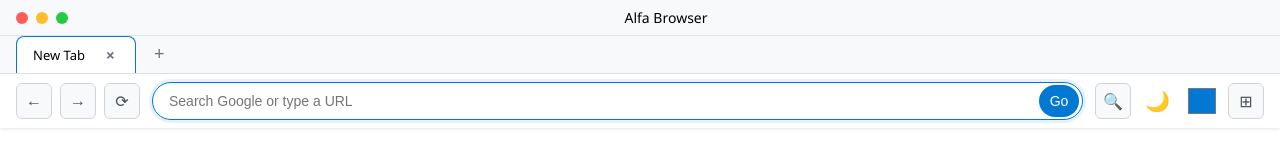
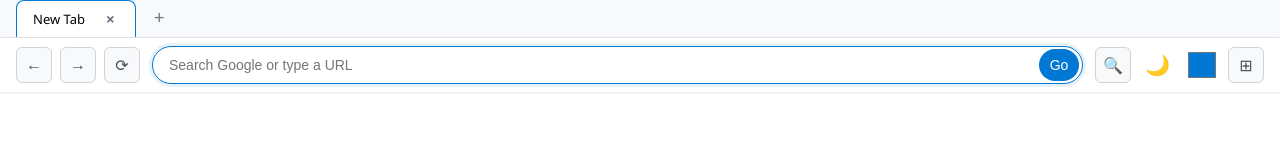
Before and after one commit to Adamya-Gupta/Noob-Browser, a website built with Vite: page index.html in a window 1280 px wide. Built offline with nearby package versions, Linux system fonts and the light colour scheme.

Commit message:
clean up

```diff
--- a/index.html
+++ b/index.html
@@ -7,7 +7,7 @@
 </head>
 <body>
   <!-- Title Bar -->
-  <div id="title-bar">
+  <!-- <div id="title-bar">
     <div id="window-controls">
       <div class="window-control close"></div>
       <div class="window-control minimize"></div>
@@ -15,7 +15,7 @@
     </div>
     <div>Alfa Browser</div>
     <div></div>
-  </div>
+  </div> -->
 
   <!-- Tabs Container -->
   <div id="tabs-container">
--- a/package.json
+++ b/package.json
@@ -2,7 +2,7 @@
   "name": "alfabrowser",
   "productName": "alfabrowser",
   "version": "1.0.0",
-  "description": "My Electron application description",
+  "description": "Alfa Browser for web browsing",
   "main": ".vite/build/main.js",
   "scripts": {
     "start": "electron-forge start",
```
